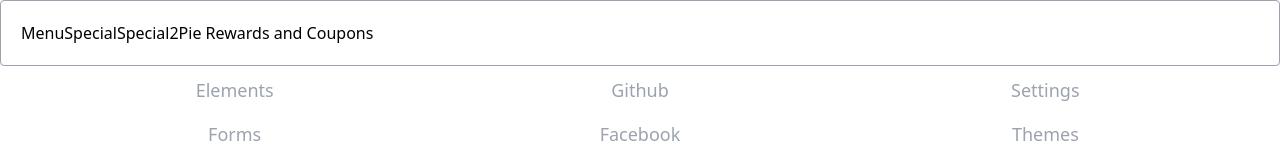
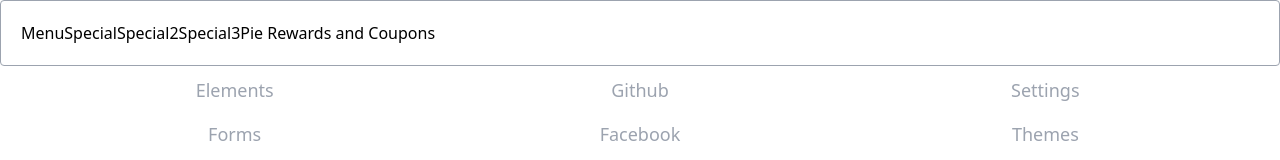
Before and after one commit to JonathanDuarteGH/react-project-pizza, a React (Create React App) app in the folder client/: page / in a window 1280 px wide. Shown: the top 160 px of the page. Built offline with nearby package versions, Linux system fonts and the light colour scheme.

Commit message:
added special3 as placeholder

```diff
--- a/client/src/components/NavBar.js
+++ b/client/src/components/NavBar.js
@@ -6,6 +6,7 @@ const NavBar = () => {
       <h1>Menu</h1>
       <h2>Special</h2>
       <h2>Special2</h2>
+      <h2>Special3</h2>
       <h3>Pie Rewards and Coupons</h3>
     </nav>
   )
```
